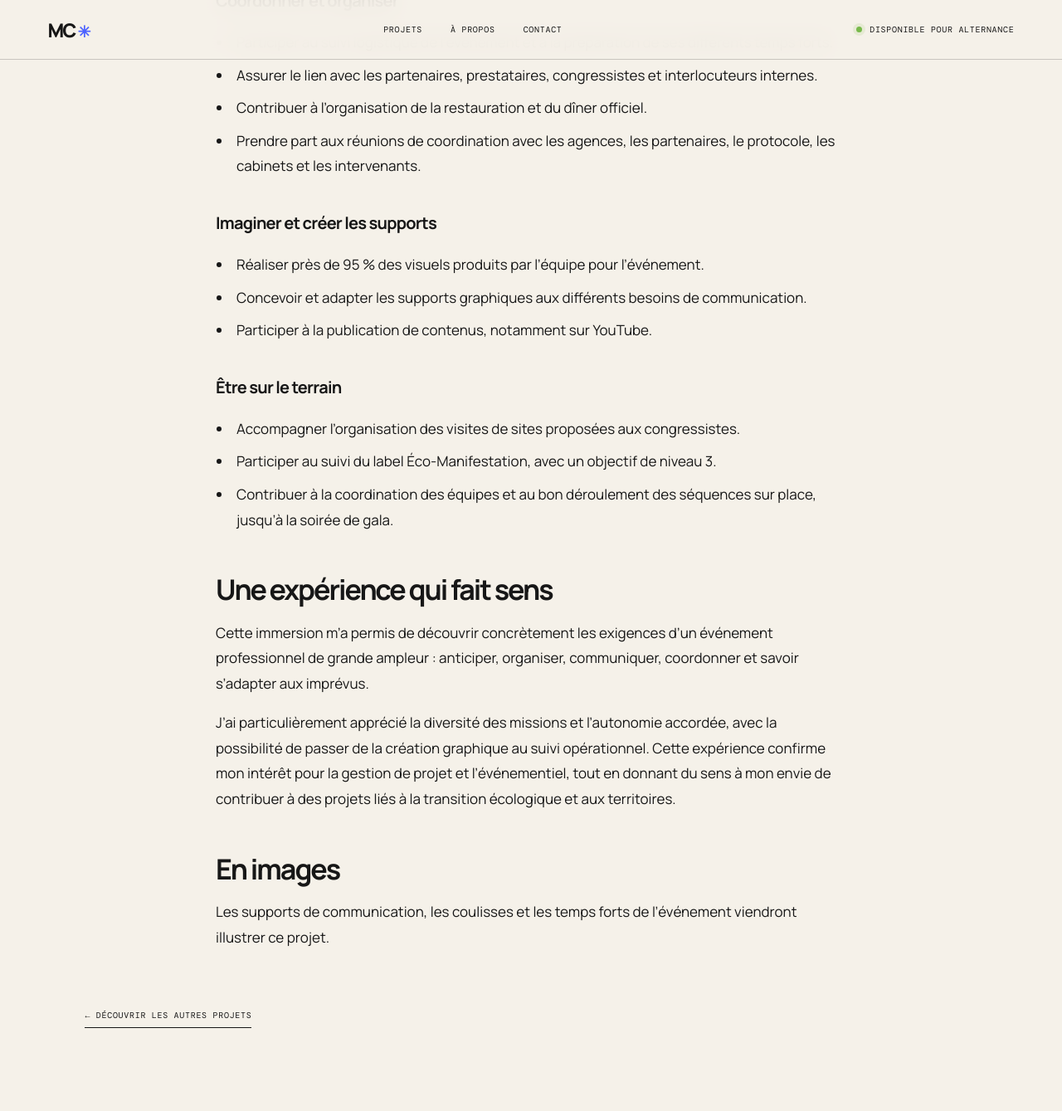
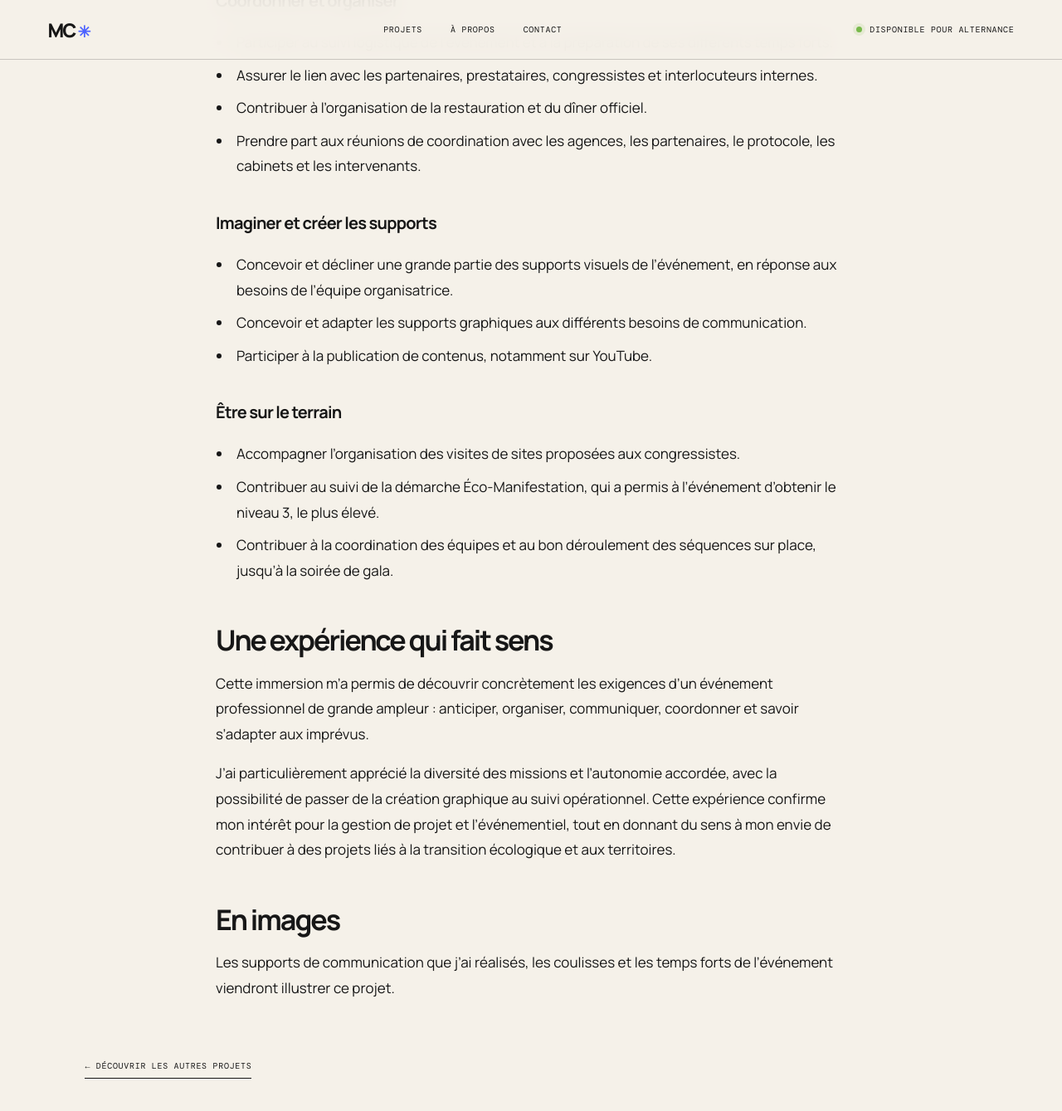
Before and after one commit to marie04caboche-source/portfolio, a Jekyll site: the page built from _projects/assises-transition-energetique.md, in a window 1280 px wide and 1400 px high, scrolled down 2468 px. Shown: the top 1339 px of the window at 83% size. Built offline with Jekyll 4.4.1, drawn with Linux system fonts in a browser that asks for light colours.

Commit message:
Refine Assises project copy and verified eco-label result

```diff
--- a/_projects/assises-transition-energetique.md
+++ b/_projects/assises-transition-energetique.md
@@ -27,14 +27,14 @@ J’ai intégré l’équipe organisatrice en appui à la préparation et au dé
 
 ### Imaginer et créer les supports
 
-- Réaliser près de 95 % des visuels produits par l’équipe pour l’événement.
+- Concevoir et décliner une grande partie des supports visuels de l’événement, en réponse aux besoins de l’équipe organisatrice.
 - Concevoir et adapter les supports graphiques aux différents besoins de communication.
 - Participer à la publication de contenus, notamment sur YouTube.
 
 ### Être sur le terrain
 
 - Accompagner l’organisation des visites de sites proposées aux congressistes.
-- Participer au suivi du label Éco-Manifestation, avec un objectif de niveau 3.
+- Contribuer au suivi de la démarche Éco-Manifestation, qui a permis à l’événement d’obtenir le niveau 3, le plus élevé.
 - Contribuer à la coordination des équipes et au bon déroulement des séquences sur place, jusqu’à la soirée de gala.
 
 ## Une expérience qui fait sens
@@ -45,4 +45,4 @@ J’ai particulièrement apprécié la diversité des missions et l’autonomie
 
 ## En images
 
-Les supports de communication, les coulisses et les temps forts de l’événement viendront illustrer ce projet.
+Les supports de communication que j’ai réalisés, les coulisses et les temps forts de l’événement viendront illustrer ce projet.
```
